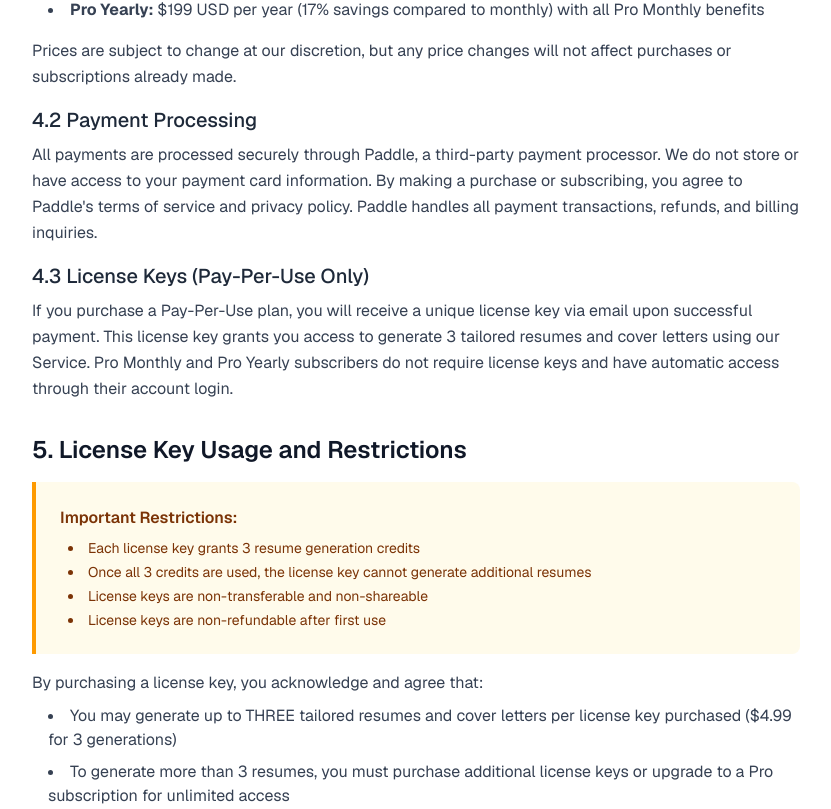
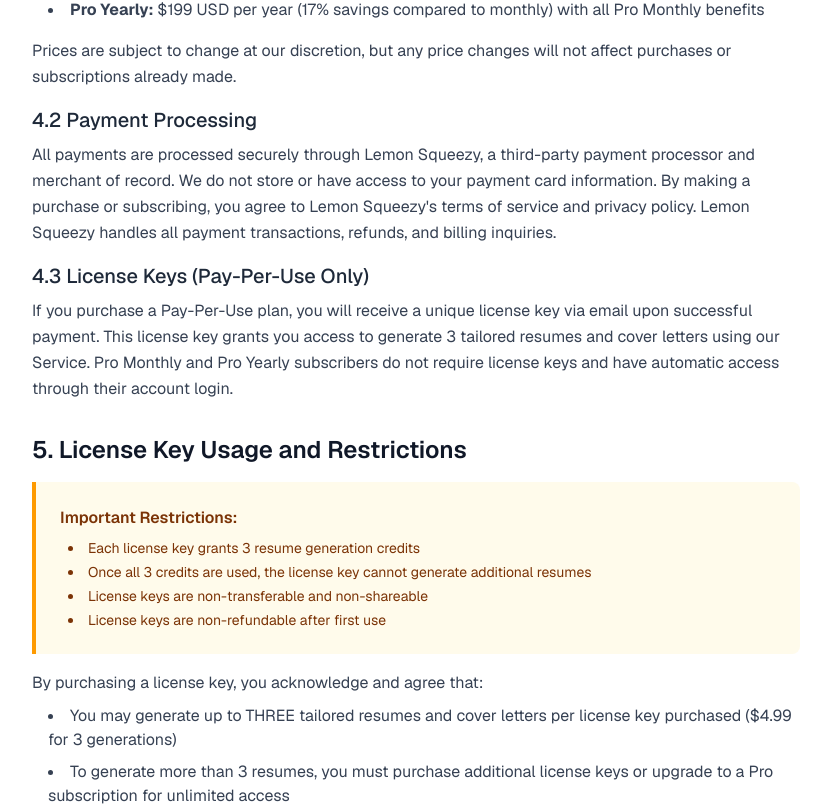
Before and after one commit to benrukundo/ApplyPro, a Next.js app: page /terms in a window 1280 px wide. Shown: the part 1791-2600 px from the top of the page, without its empty margins (224-1055 px from the left). Built offline with nearby package versions, Linux system fonts and the light colour scheme; no server answers.

Commit message:
Replace Paddle with Lemon Squeezy as merchant of record in Terms and Privacy pages

```diff
--- a/app/privacy/page.tsx
+++ b/app/privacy/page.tsx
@@ -65,7 +65,7 @@ export default function PrivacyPage() {
                     </li>
                     <li>
                       <strong>Payment Information:</strong> Billing information and transaction details
-                      (collected and stored by Paddle, not directly by us)
+                      (collected and stored by Lemon Squeezy, not directly by us)
                     </li>
                     <li>
                       <strong>Subscription Data:</strong> Your subscription plan, status, and usage limits
@@ -110,7 +110,7 @@ export default function PrivacyPage() {
                 </li>
                 <li>
                   <strong>Payment Processing:</strong> To process payments and manage subscriptions
-                  through Paddle
+                  through Lemon Squeezy
                 </li>
                 <li>
                   <strong>Subscription Management:</strong> To track your subscription plan, usage limits,
@@ -247,8 +247,8 @@ export default function PrivacyPage() {
                   for details on their data handling
                 </li>
                 <li>
-                  <strong>Paddle:</strong> For payment processing and subscription management.
-                  Paddle handles all payment information. See Paddle's Privacy Policy for details
+                  <strong>Lemon Squeezy:</strong> For payment processing and subscription management.
+                  Lemon Squeezy handles all payment information as our merchant of record. See Lemon Squeezy's Privacy Policy for details
                 </li>
                 <li>
                   <strong>Vercel:</strong> Our hosting provider. Server infrastructure and deployment
--- a/app/terms/page.tsx
+++ b/app/terms/page.tsx
@@ -134,11 +134,11 @@ export default function TermsPage() {
                     4.2 Payment Processing
                   </h3>
                   <p className="text-gray-700 leading-relaxed">
-                    All payments are processed securely through Paddle, a
-                    third-party payment processor. We do not store or have
+                    All payments are processed securely through Lemon Squeezy, a
+                    third-party payment processor and merchant of record. We do not store or have
                     access to your payment card information. By making a
-                    purchase or subscribing, you agree to Paddle's terms of service and
-                    privacy policy. Paddle handles all payment transactions, refunds,
+                    purchase or subscribing, you agree to Lemon Squeezy's terms of service and
+                    privacy policy. Lemon Squeezy handles all payment transactions, refunds,
                     and billing inquiries.
                   </p>
                 </div>
@@ -482,7 +482,7 @@ export default function TermsPage() {
                     Service interruptions, technical failures, or downtime
                   </li>
                   <li>
-                    Third-party actions or content (including Anthropic, Paddle, Google, Vercel)
+                    Third-party actions or content (including Anthropic, Lemon Squeezy, Google, Vercel)
                   </li>
                   <li>
                     Any damages arising from your use or inability to use the
```
